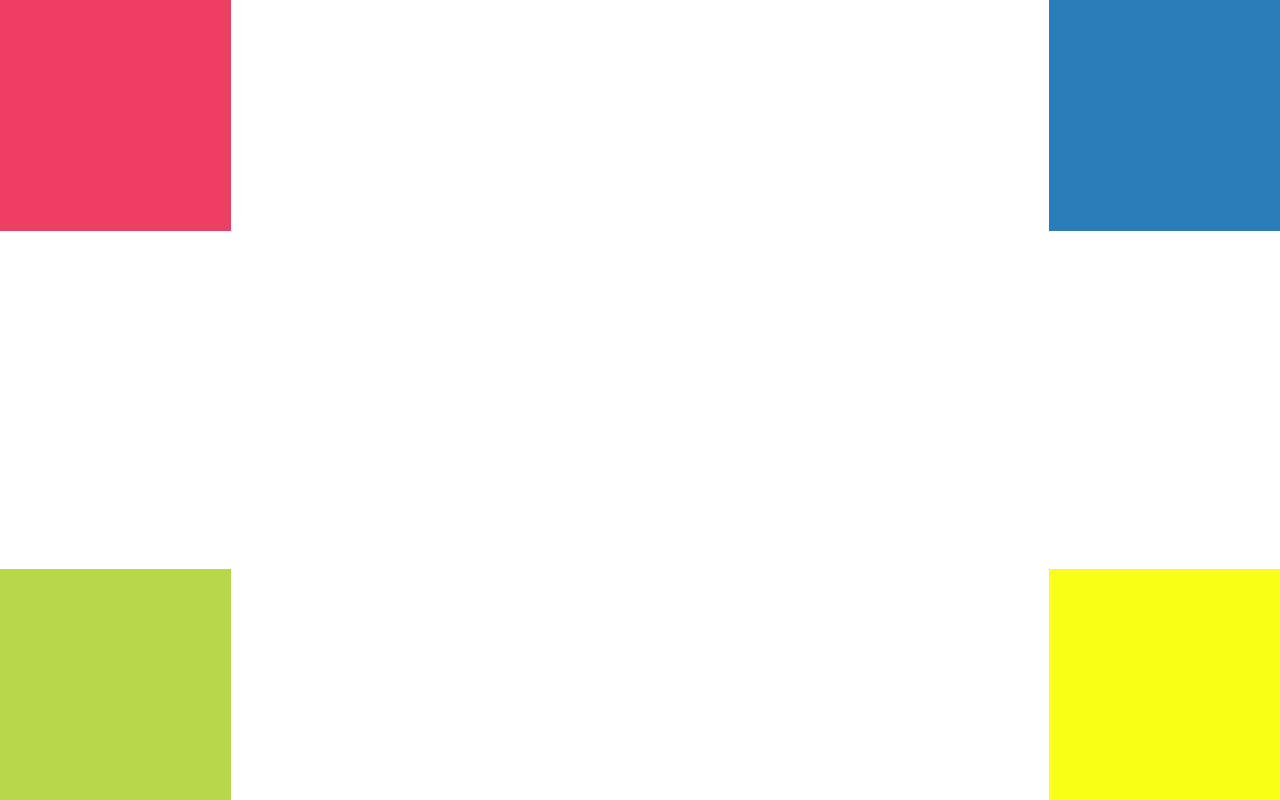
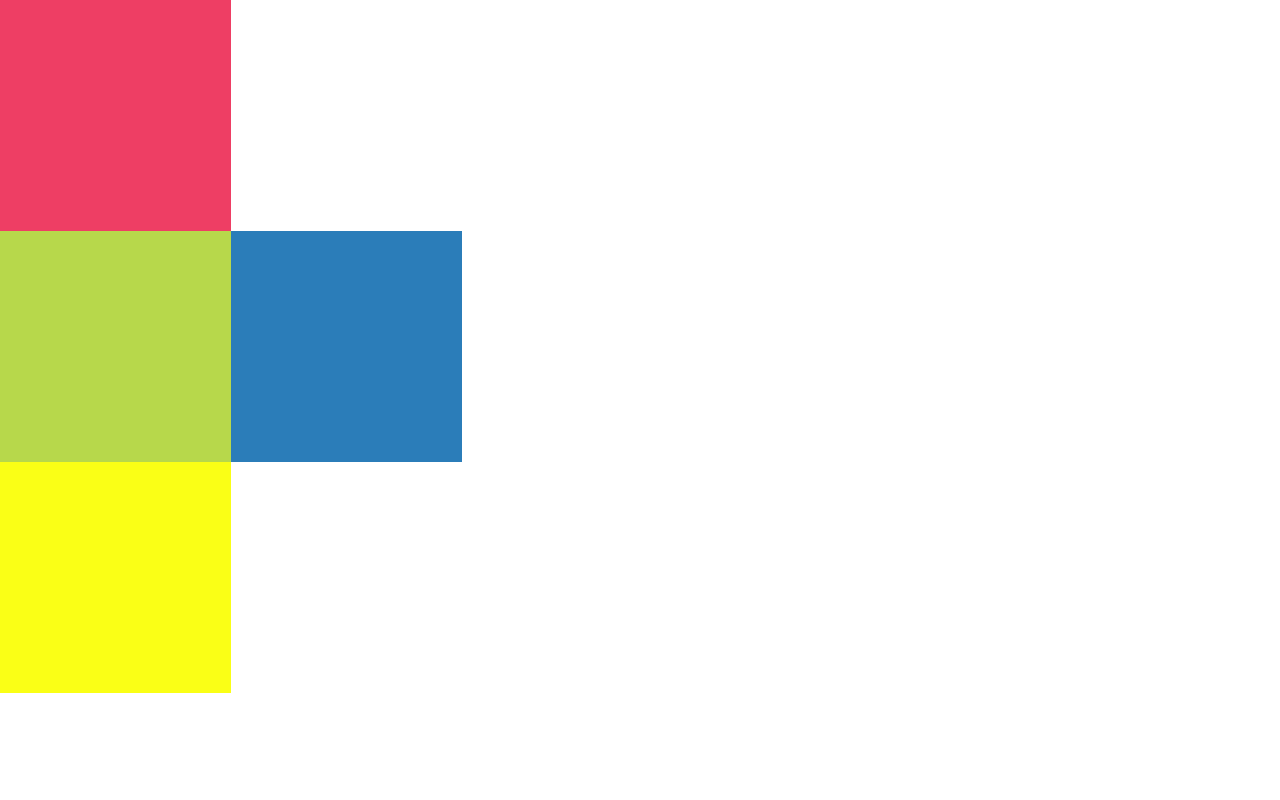
Before and after one commit to Arybv/leccion-23-eg---POSITIONING, a plain HTML site: page index.html in a window 1280 px wide. Drawn offline with Linux system fonts and the light colour scheme; files whose address does not match are found by name.

Commit message:
Ejercicio POSITIONING 03 - diseñando - Desafío IV.01

```diff
--- a/assets/css/main.css
+++ b/assets/css/main.css
@@ -9,25 +9,18 @@ body{
 .caja{
   width: 231px;
   height: 231px;
-  position: absolute;
 }
 #rosa{
   background-color: #EE3E64;
-  left: 0;
-  top: 0;
 }
 #azul{
   background-color: #2B7DB9;
-  right: 0;
-  top: 0;
+  position: relative;
+  left: 231px;
 }
 #verde{
-  left: 0;
-  bottom: 0;
   background-color: #B7D84B;
 }
 #amarillo{
   background-color: #FAFF16;
-  right: 0;
-  bottom: 0;
 }
--- a/index.html
+++ b/index.html
@@ -11,8 +11,9 @@
       <!-- Contenedor cajitas -->
         <div class="contenedor">
             <div class="caja" id="rosa"></div>
-            <div class="caja" id="azul"></div>
-            <div class="caja" id="verde"></div>
+            <div class="caja" id="verde">
+                <div class="caja" id="azul"></div>
+            </div>
             <div class="caja" id="amarillo"></div>
         </div>
       <!-- Script -->
```
